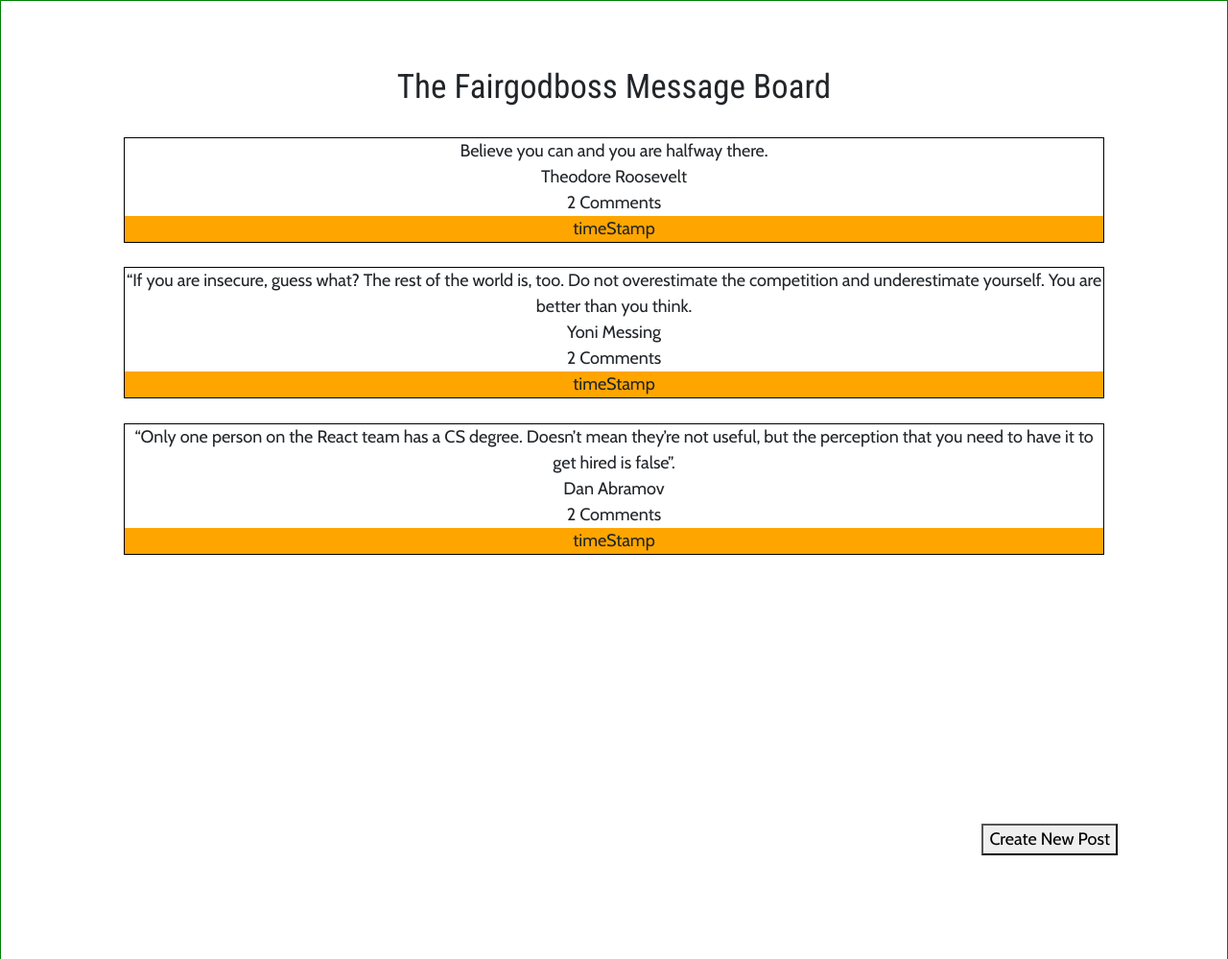
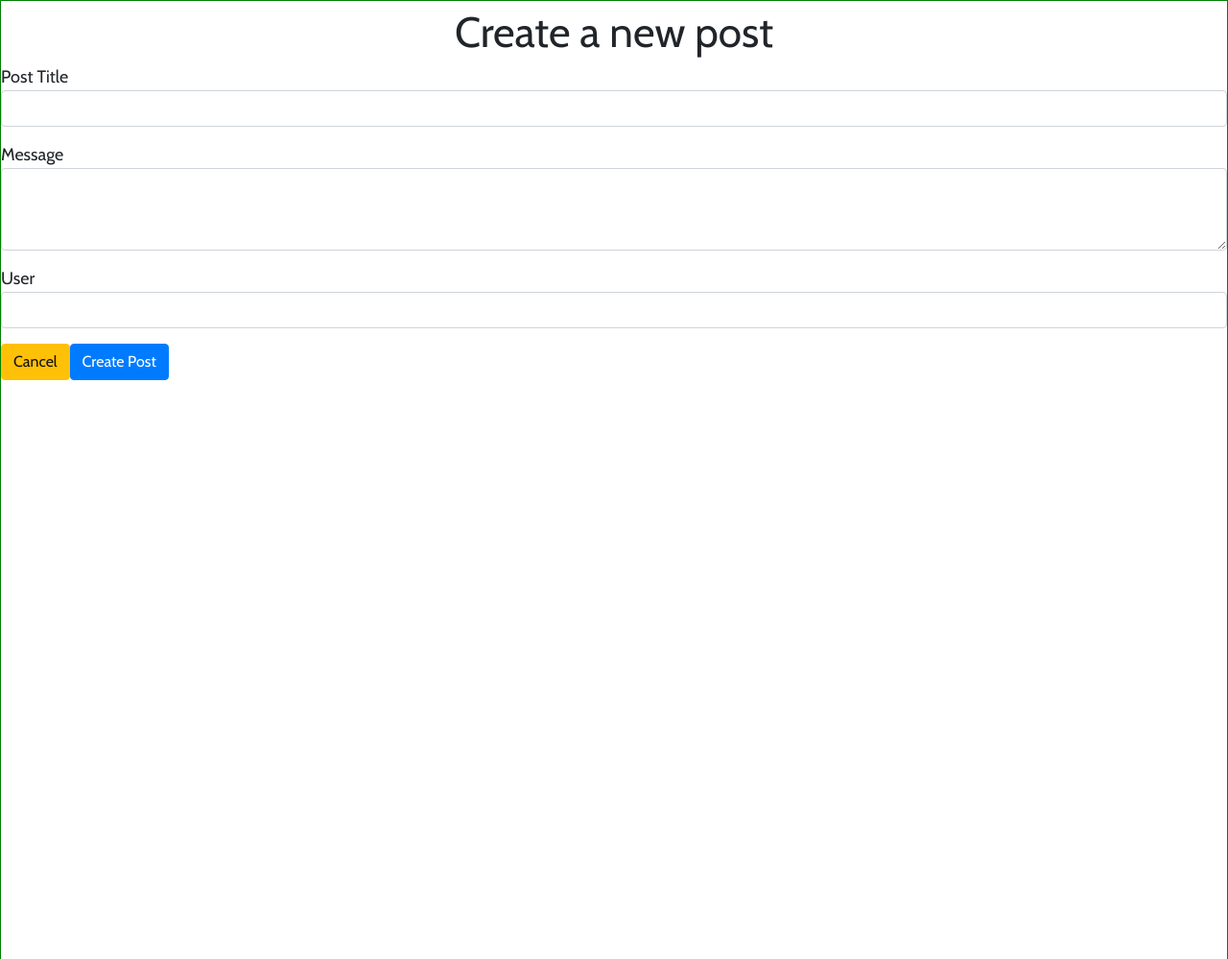
Before and after one commit to Whymess/Fairgodboss, a React app: page / in a window 1280 px wide. Shown: the whole page at 96% size. Built offline with nearby package versions, Linux system fonts and the light colour scheme.

Commit message:
create post css done

```diff
--- a/src/CSS/CreatePost.css
+++ b/src/CSS/CreatePost.css
@@ -2,3 +2,15 @@
 	text-align: center;
     font-size: 44px;
 }
+
+.label_for_create_post {
+	text-align: center;
+	position: relative;
+}
+
+@media only screen and (max-width: 500px) {
+	.label_create_post {
+		text-align: center;
+	}
+
+}
--- a/src/CSS/MessageBoard.css
+++ b/src/CSS/MessageBoard.css
@@ -20,9 +20,3 @@
 		display: none;
 	}
 }
-
-@media only screen and (min-width: 500px) {
-    .timestamp {
-		background-color: orange;
-	}
-}
--- a/src/Components/CreatePost/CreatePost.js
+++ b/src/Components/CreatePost/CreatePost.js
@@ -5,18 +5,18 @@
   render() {
     return (
       <div className="CreatePost">
-              <div className="header_create_post"> Create a new post </div>
-      	 <form>
-            <div className="form-group">
-              <label>Post Title</label>
-              <input type="text" className="form-control post_title" />
-            </div>
-            <div className="form-group">
-              <label>Message</label>
+			<div className="header_create_post"> Create a new post </div>
+
+			  <div className="form-group">
+            	 <div className="label_create_post"> Post Title</div>
+           		 <input type="text" className="form-control post_title" />
+              </div>
+			 <div className="form-group">
+              <div className="label_create_post">Message</div>
                <textarea className="form-control message_input" rows="3"></textarea>
             </div>
             <div className="form-group">
-              <label>User</label>
+              <div className="label_create_post">User</div>
               <input type="text" className="form-control user_input" />
             </div>
 
@@ -25,7 +25,7 @@
               <button type="submit" className="btn btn-primary">Create Post</button>
             </div>
 
-          </form>
+
       </div>
     );
   }
--- a/src/Components/LandingPage/LandingPage.js
+++ b/src/Components/LandingPage/LandingPage.js
@@ -6,13 +6,7 @@
 export default class LandingPage extends Component {
   render() {
     return (
-      <div className="LandingPage">
-      		<div className="title"> The Fairgodboss Message Board </div>
-
-		  <MessageBoard/>
-
-			<button type="button" className="create_new_post">Create New Post</button>
-      </div>
+      <CreatePost/>
     );
   }
 }
--- a/src/Components/NoPosts/NoPosts.js
+++ b/src/Components/NoPosts/NoPosts.js
@@ -6,7 +6,6 @@
   return (
       <div className="no_posts">
       		There are currently no posts... add one!
-
       </div>
 
     )
```
